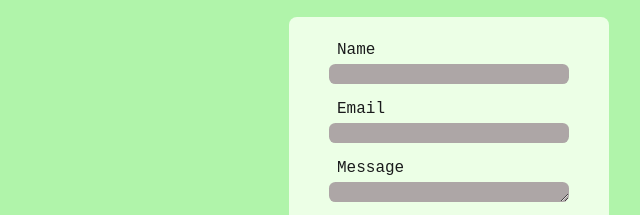
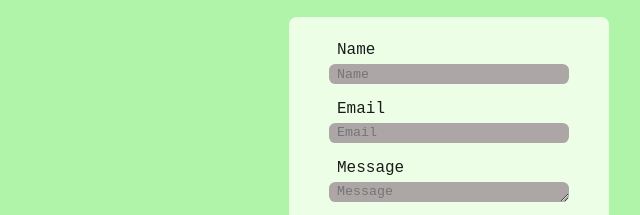
Before and after one commit to fac27/FAC-webAgency, a plain HTML site: page index.html in a window 1280 px wide. Shown: the part 2522-2737 px from the top of the page, 191-831 px from the left. Drawn offline with Linux system fonts and the light colour scheme.

Commit message:
placeholders

```diff
--- a/index.html
+++ b/index.html
@@ -190,20 +190,20 @@
             <form class="stack-md full-width card card--secondary">
                 <div class="stack-xs center">
                     <label class="form--labels" for="nameC">Name</label>
-                    <input class="form--fields full-width" id="nameC"
+                    <input class="form--fields full-width" id="nameC" placeholder="Name"
                         name="nameC"
                         type="text" required/>
                 </div>
                 <div class="stack-xs center">
                     <label class="form--labels" for="emailC">Email</label>
-                    <input class="form--fields full-width" id="emailC"
+                    <input class="form--fields full-width" id="emailC" placeholder="Email"
                         name="emailC"
                         type="email"
                         required/>
                 </div>
                 <div class="stack-xs center">
                     <label class="form--labels" for="message">Message</label>
-                    <textarea class="form--fields full-width" id="message"
+                    <textarea class="form--fields full-width" id="message" placeholder="Message"
                         name="message"
                         type="textarea" required></textarea>
                 </div>
```
